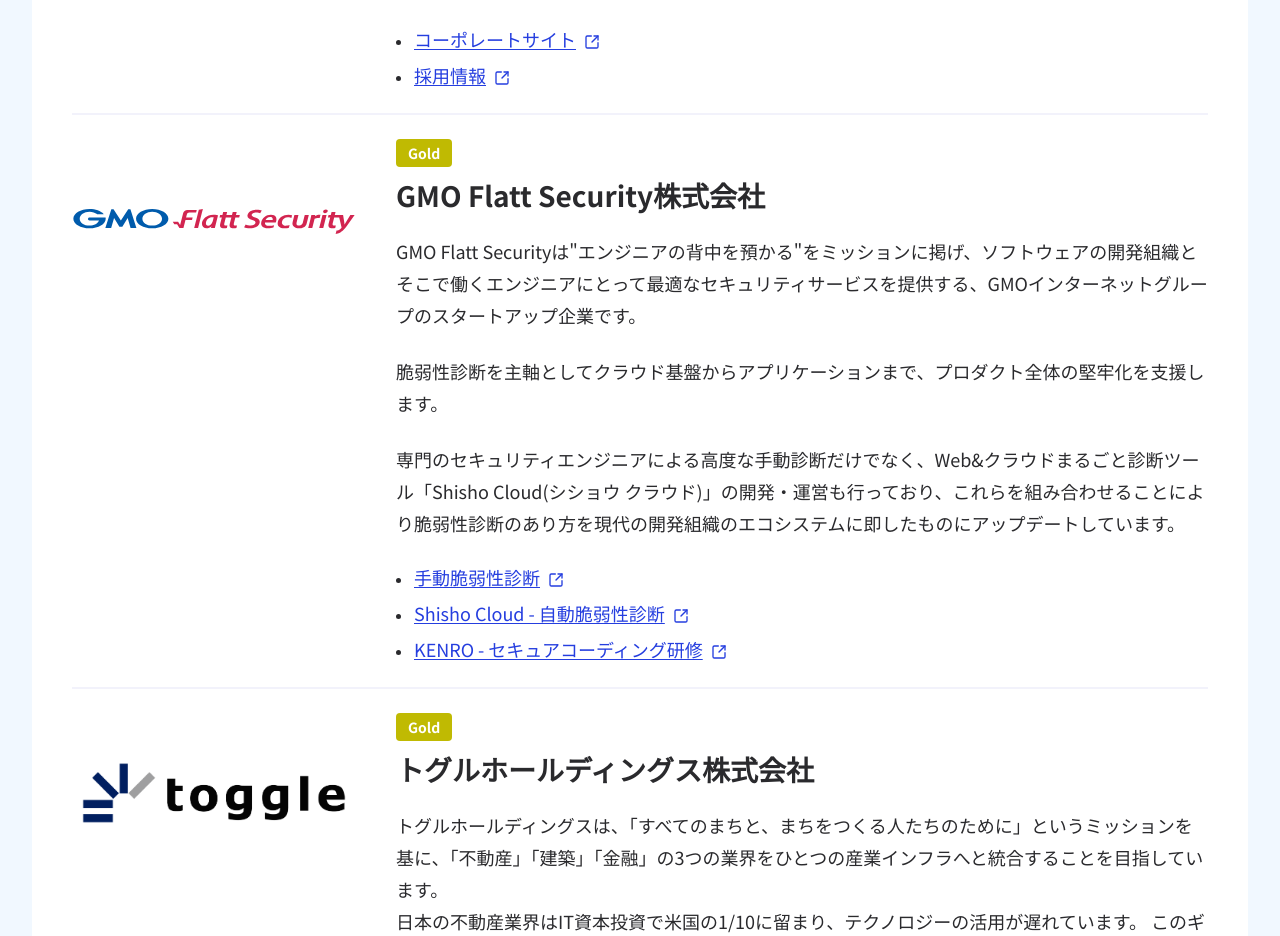
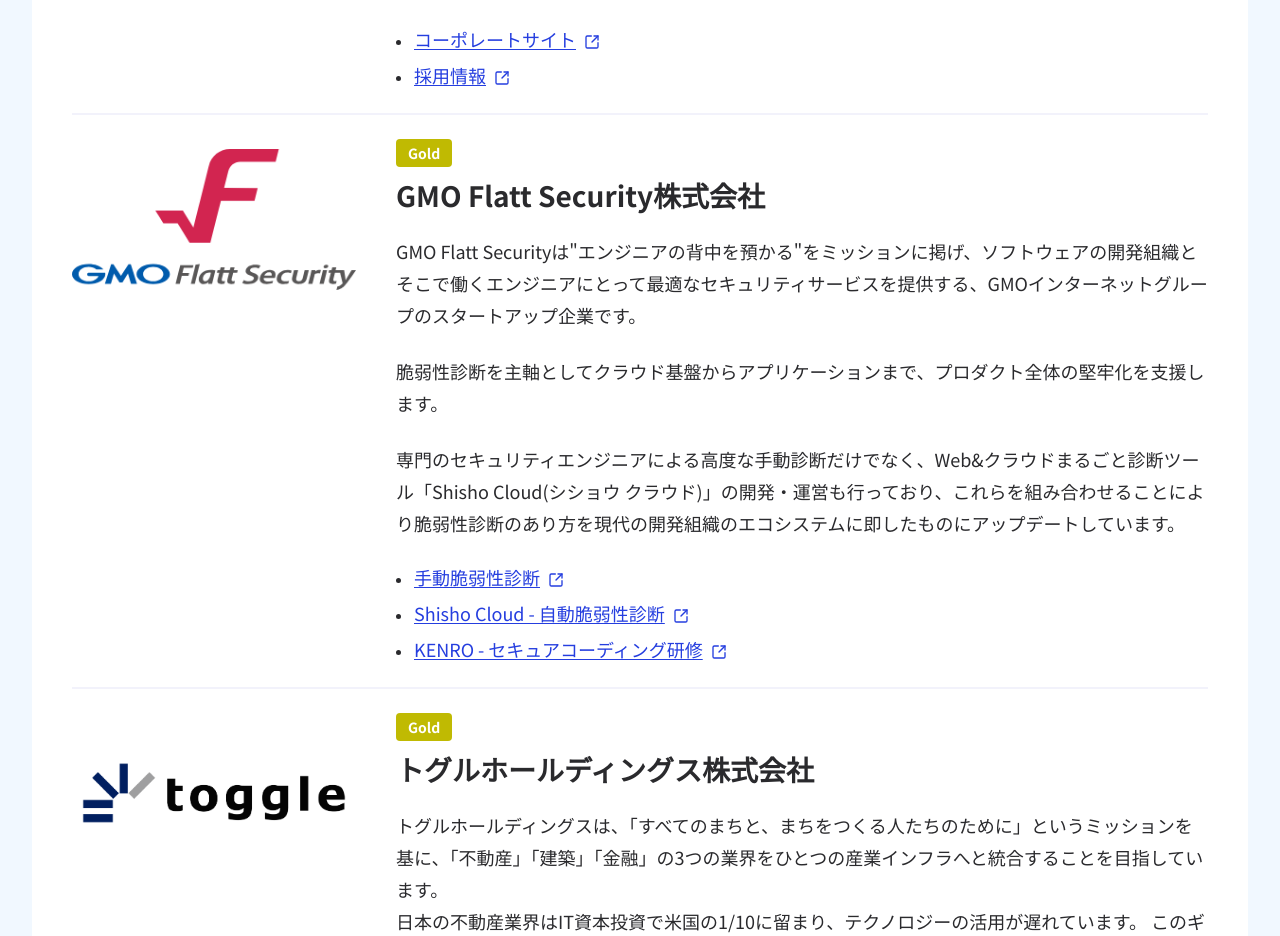
Before and after one commit to tskaigi/tskaigi2025-web-site, a Next.js app: page /wip/sponsors in a window 1280 px wide. Shown: the part 5720-6656 px from the top of the page. Built offline with nearby package versions, Linux system fonts and the light colour scheme.

Commit message:
[fix] gmo logo

```diff
--- a/src/components/sponsors/Company/index.tsx
+++ b/src/components/sponsors/Company/index.tsx
@@ -3,11 +3,18 @@
 import ExternalLink from "../ExternalLink";
 import RoleBadge from "../RoleBadge";
 
-const Company = ({ name, logoImage, overview, roles, links }: Sponsor) => {
+const Company = ({
+  name,
+  logoImage,
+  logoImageForSponsorsPage,
+  overview,
+  roles,
+  links,
+}: Sponsor) => {
   return (
     <div className="flex flex-col gap-y-3 md:flex-row md:items-start md:gap-x-8 lg:gap-x-10">
       <Image
-        src={logoImage}
+        src={logoImageForSponsorsPage || logoImage}
         alt={name}
         width={1280}
         height={640}
--- a/src/constants/sponsorList.ts
+++ b/src/constants/sponsorList.ts
@@ -6,6 +6,7 @@
   id: string;
   name: string;
   logoImage: string;
+  logoImageForSponsorsPage?: string;
   logoLink: string;
   addPadding: boolean;
   isTenantChecked: boolean;
@@ -265,6 +266,7 @@
       id: "G06",
       name: "GMO Flatt Security株式会社",
       logoImage: "/sponsors/gmo_color_horizontal_default.svg",
+      logoImageForSponsorsPage: "/sponsors/gmo_logo_vertical.png",
       logoLink: "https://flatt.tech/",
       addPadding: false,
       isTenantChecked: true,
```
Also changed, not shown: public/sponsors/gmo_logo_vertical.png (added).
